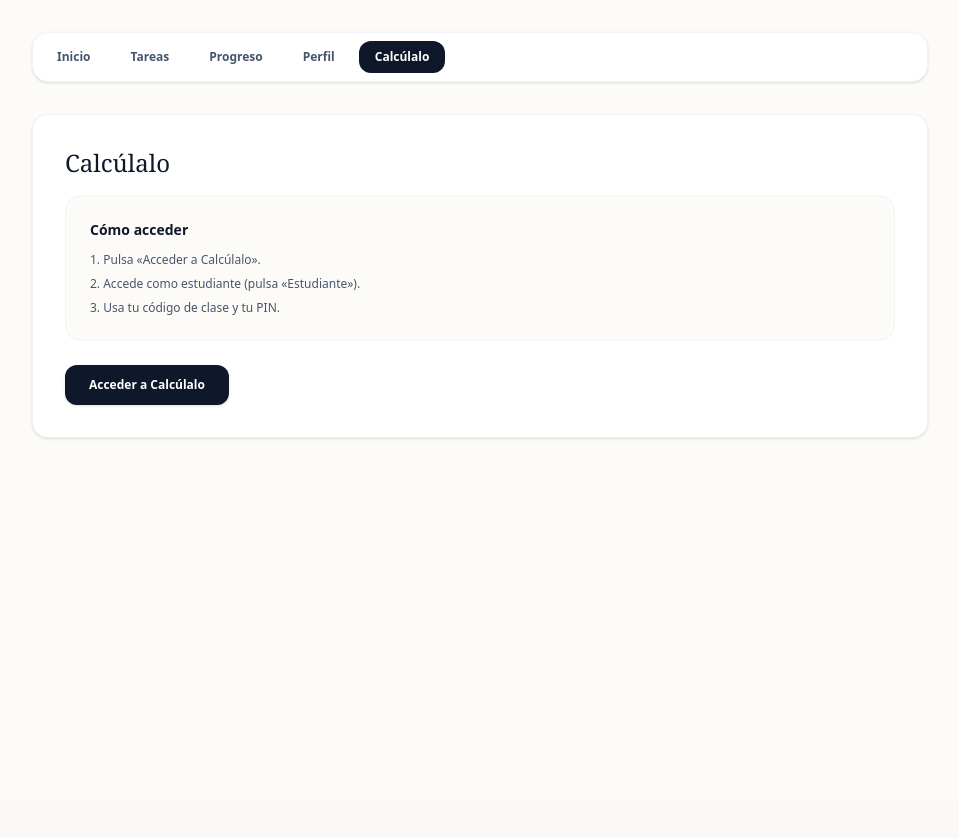
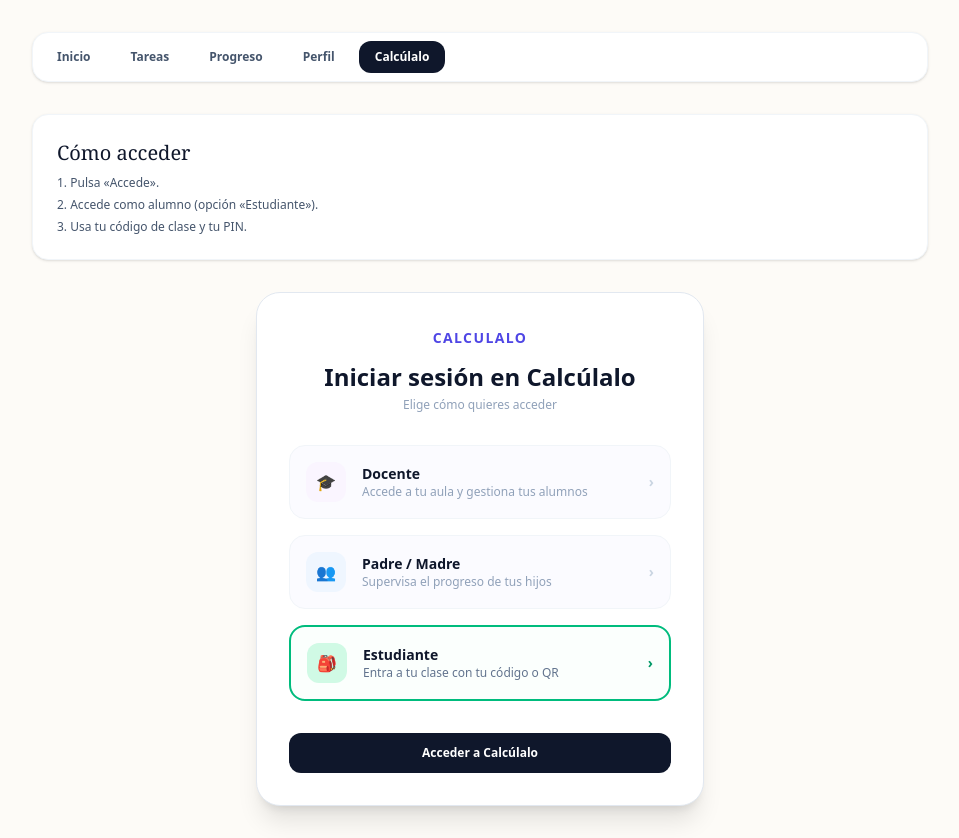
Before and after one commit to silvia051206-droid/campus-kiru, a Next.js app: page /alumno/calculalo in a window 1280 px wide. Shown: the whole page, without its empty margins (160-1119 px from the left). Before the commit the page ends 800 px from the top, so only its background shows below. Built offline with nearby package versions, Linux system fonts and the light colour scheme.

Commit message:
feat: interfaz de calculalo.app con accesos directos

```diff
--- a/app/alumno/calculalo/page.tsx
+++ b/app/alumno/calculalo/page.tsx
@@ -8,7 +8,7 @@
     <div className="min-h-screen bg-[#FDFBF7] text-[#1E293B] font-sans p-8">
       <div className="max-w-4xl mx-auto">
 
-        {/* NAVEGACIÓN SUPERIOR */}
+        {/* NAVEGACIÓN DEL ALUMNO */}
         <div className="bg-white rounded-2xl border border-slate-100 shadow-sm mb-8 p-2 flex flex-wrap gap-2">
           <Link href="/alumno" className="px-4 py-2 rounded-xl text-xs font-semibold text-slate-600 hover:bg-slate-50 transition">
             Inicio
@@ -27,30 +27,104 @@
           </Link>
         </div>
 
-        {/* TARJETA DE ACCESO A CALCÚLALO */}
-        <div className="bg-white rounded-2xl border border-slate-100 p-8 shadow-sm">
-          <h2 className="text-2xl font-serif text-slate-900 mb-4">Calcúlalo</h2>
-
-          <div className="bg-[#FDFBF7] p-6 rounded-2xl border border-slate-100 mb-6">
-            <h3 className="text-sm font-bold text-slate-900 mb-3">Cómo acceder</h3>
-            <ol className="list-decimal list-inside space-y-2 text-xs text-slate-600">
-              <li>Pulsa «Acceder a Calcúlalo».</li>
-              <li>Accede como estudiante (pulsa «Estudiante»).</li>
+        {/* INSTRUCCIONES DEL SPRINT 1 */}
+        <div className="bg-white rounded-2xl border border-slate-100 p-6 shadow-sm mb-8">
+          <h2 className="text-xl font-serif text-slate-900 mb-2">Cómo acceder</h2>
+          <ol className="list-decimal list-inside space-y-1.5 text-xs text-slate-600">
+            <li>Pulsa «Accede».</li>
+            <li>Accede como alumno (opción «Estudiante»).</li>
             <li>Usa tu código de clase y tu PIN.</li>
           </ol>
         </div>
 
+        {/* TARJETA VISUAL EXACTA A CALCULALO.APP */}
+        <div className="max-w-md mx-auto bg-white rounded-3xl border border-slate-200 shadow-xl p-8">
+
+          <div className="text-center mb-8">
+            <span className="text-sm font-bold tracking-widest text-[#4F46E5] uppercase">
+              CALCULALO
+            </span>
+            <h3 className="text-2xl font-bold text-slate-900 mt-3">
+              Iniciar sesión en Calcúlalo
+            </h3>
+            <p className="text-xs text-slate-400 mt-1">
+              Elige cómo quieres acceder
+            </p>
+          </div>
+
+          <div className="space-y-4">
+            {/* Opción Docente */}
             <a
               href="https://calculalo.app/"
               target="_blank"
               rel="noopener noreferrer"
-            className="inline-block px-6 py-3 rounded-xl bg-slate-900 text-white text-xs font-semibold hover:bg-slate-800 transition shadow-sm"
+              className="flex items-center justify-between p-4 rounded-2xl border border-slate-100 bg-[#FBFBFF] hover:border-indigo-300 hover:shadow-sm transition"
+            >
+              <div className="flex items-center gap-4">
+                <div className="w-10 h-10 rounded-xl bg-purple-50 text-purple-600 flex items-center justify-center font-bold text-base">
+                  🎓
+                </div>
+                <div className="text-left">
+                  <p className="text-sm font-bold text-slate-900">Docente</p>
+                  <p className="text-xs text-slate-400">Accede a tu aula y gestiona tus alumnos</p>
+                </div>
+              </div>
+              <span className="text-slate-300 font-bold text-sm">›</span>
+            </a>
+
+            {/* Opción Padre / Madre */}
+            <a
+              href="https://calculalo.app/"
+              target="_blank"
+              rel="noopener noreferrer"
+              className="flex items-center justify-between p-4 rounded-2xl border border-slate-100 bg-[#FBFBFF] hover:border-indigo-300 hover:shadow-sm transition"
+            >
+              <div className="flex items-center gap-4">
+                <div className="w-10 h-10 rounded-xl bg-blue-50 text-blue-600 flex items-center justify-center font-bold text-base">
+                  👥
+                </div>
+                <div className="text-left">
+                  <p className="text-sm font-bold text-slate-900">Padre / Madre</p>
+                  <p className="text-xs text-slate-400">Supervisa el progreso de tus hijos</p>
+                </div>
+              </div>
+              <span className="text-slate-300 font-bold text-sm">›</span>
+            </a>
+
+            {/* Opción Estudiante */}
+            <a
+              href="https://calculalo.app/"
+              target="_blank"
+              rel="noopener noreferrer"
+              className="flex items-center justify-between p-4 rounded-2xl border-2 border-emerald-500 bg-emerald-50/20 hover:bg-emerald-50/40 transition"
+            >
+              <div className="flex items-center gap-4">
+                <div className="w-10 h-10 rounded-xl bg-emerald-100 text-emerald-700 flex items-center justify-center font-bold text-base">
+                  🎒
+                </div>
+                <div className="text-left">
+                  <p className="text-sm font-bold text-slate-900">Estudiante</p>
+                  <p className="text-xs text-slate-500">Entra a tu clase con tu código o QR</p>
+                </div>
+              </div>
+              <span className="text-emerald-600 font-bold text-sm">›</span>
+            </a>
+          </div>
+
+          <div className="mt-8 text-center">
+            <a
+              href="https://calculalo.app/"
+              target="_blank"
+              rel="noopener noreferrer"
+              className="w-full inline-block py-3 px-4 bg-slate-900 text-white rounded-xl text-xs font-semibold hover:bg-slate-800 transition"
             >
               Acceder a Calcúlalo
             </a>
           </div>
 
         </div>
+
+      </div>
     </div>
   );
 }
```
Lines whose indentation alone changed are shown as unchanged.
